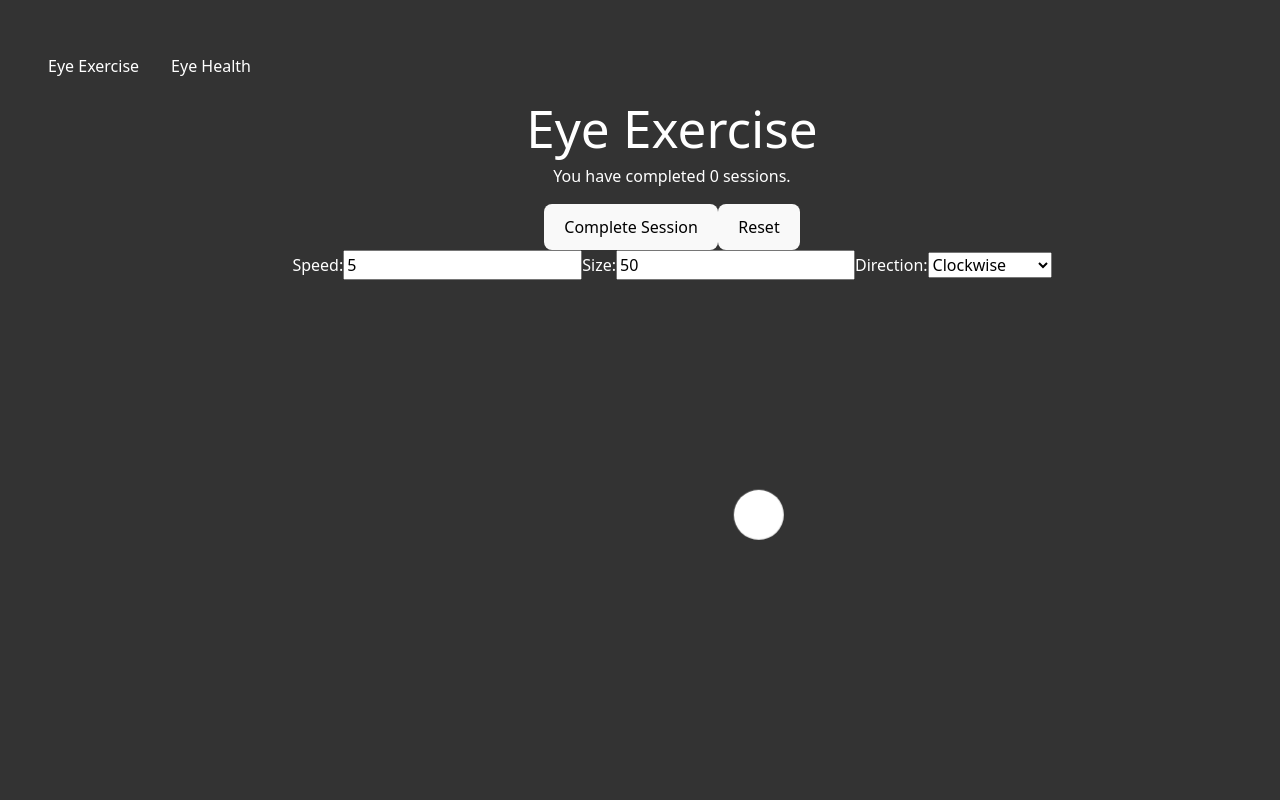
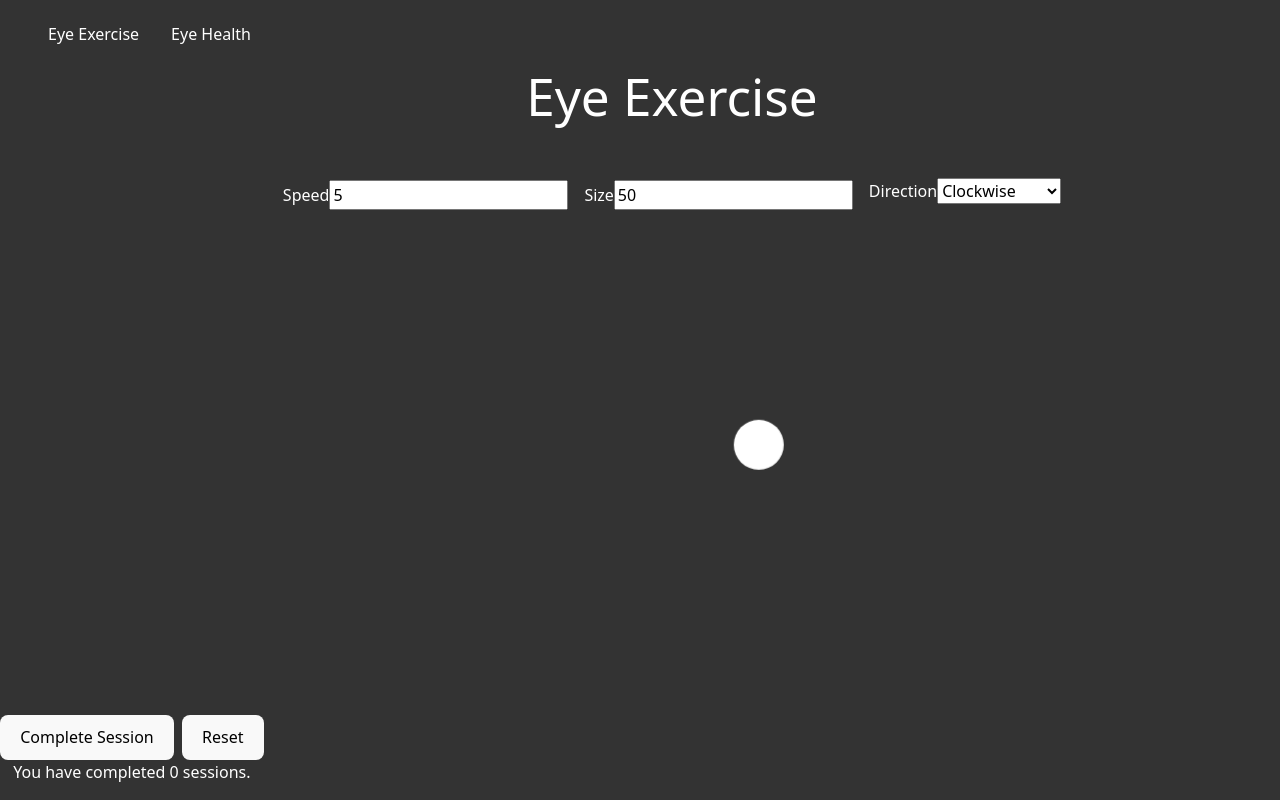
Before and after one commit to SayemaDavla/eyeRoll, a React (Vite) app: page / in a window 1280 px wide. Shown: the top 800 px of the page. Built offline with nearby package versions, Linux system fonts and the light colour scheme.

Commit message:
Add CSS styles

```diff
--- a/src/App.css
+++ b/src/App.css
@@ -1,8 +1,6 @@
 #root {
-  /* max-width: 2000px;
-  max-height: 2000px; */
   margin: 0 auto;
-  padding: 2rem;
+  padding: 0 2rem;
   text-align: center;
   background-color: #333;
   color: white;
@@ -95,6 +93,33 @@ body{
     transform: rotate(360deg) translateX(200px) rotate(-360deg);
 }
 }
+/* Controls- Buttons*/
+.controls {
+  display: flex;
+  justify-content: center;
+  align-items: center;
+  gap: 1rem;
+  margin-top: 3rem;
+}
+
+
+.controls input[type="number"] {
+  margin-top: 0.5rem;
+}
+
+/* Session Count*/
+.session{
+  position: absolute;
+  bottom: 0;
+  left: 0;
+  /* padding: 1rem; */
+}
+.session-count {
+  display: flex;
+  justify-content: center;
+  gap: .5rem;
+  margin-top: 1rem;
+}
 
 .circle-container {
   position: relative;
--- a/src/Dot/eyeExercise.jsx
+++ b/src/Dot/eyeExercise.jsx
@@ -10,7 +10,7 @@ function EyeExercise() {
 
   // Function to calculate animation duration based on speed
   const getAnimationDuration = () => {
-    return speed === 1 ? 10 : 10 / speed;
+    return speed === 0 ? 0 : speed === 1 ? 10 : 10 / speed;
   }
 
   // Handle speed change
@@ -31,18 +31,17 @@ function EyeExercise() {
   return (
     <div className="App">
       <h1>Eye Exercise</h1>
-      <SessionCount />
       <div className="controls">
         <label>
-          Speed:
+          Speed
           <input type="number" value={speed} onChange={handleSpeedChange} />
         </label>
         <label>
-          Size:
+          Size
           <input type="number" value={size} onChange={handleSizeChange} />
         </label>
         <label>
-          Direction:
+          Direction
           <select value={direction} onChange={handleDirectionChange}>
             <option value="clockwise">Clockwise</option>
             <option value="anticlockwise">Anticlockwise</option>
@@ -63,6 +62,7 @@ function EyeExercise() {
           }}
         ></div>
     </div>
+    <SessionCount />
     </div>);
 }
 export default EyeExercise;
--- a/src/Dot/fetchData.jsx
+++ b/src/Dot/fetchData.jsx
@@ -19,7 +19,7 @@ function CdcStatistics() {
   };
 
   return (
-    <div className="container">
+    <div className="App">
       <h1>Eye Health Data</h1>
       {cdcData && (
         <div className="card-container">
--- a/src/Dot/sessionCount.jsx
+++ b/src/Dot/sessionCount.jsx
@@ -22,11 +22,12 @@ function SessionCount() {
     };
     return (
         <div className="session">
-            <p>You have completed {count} sessions.</p>
+
             <div className="session-count">
                 <button variant="Complete Session" onClick={() => incrementCount()}>Complete Session</button>
                 <button variant="Reset" onClick={() => resetCount()}>Reset</button>
             </div>
+            <p>You have completed {count} sessions.</p>
 
         </div>
     );
```
